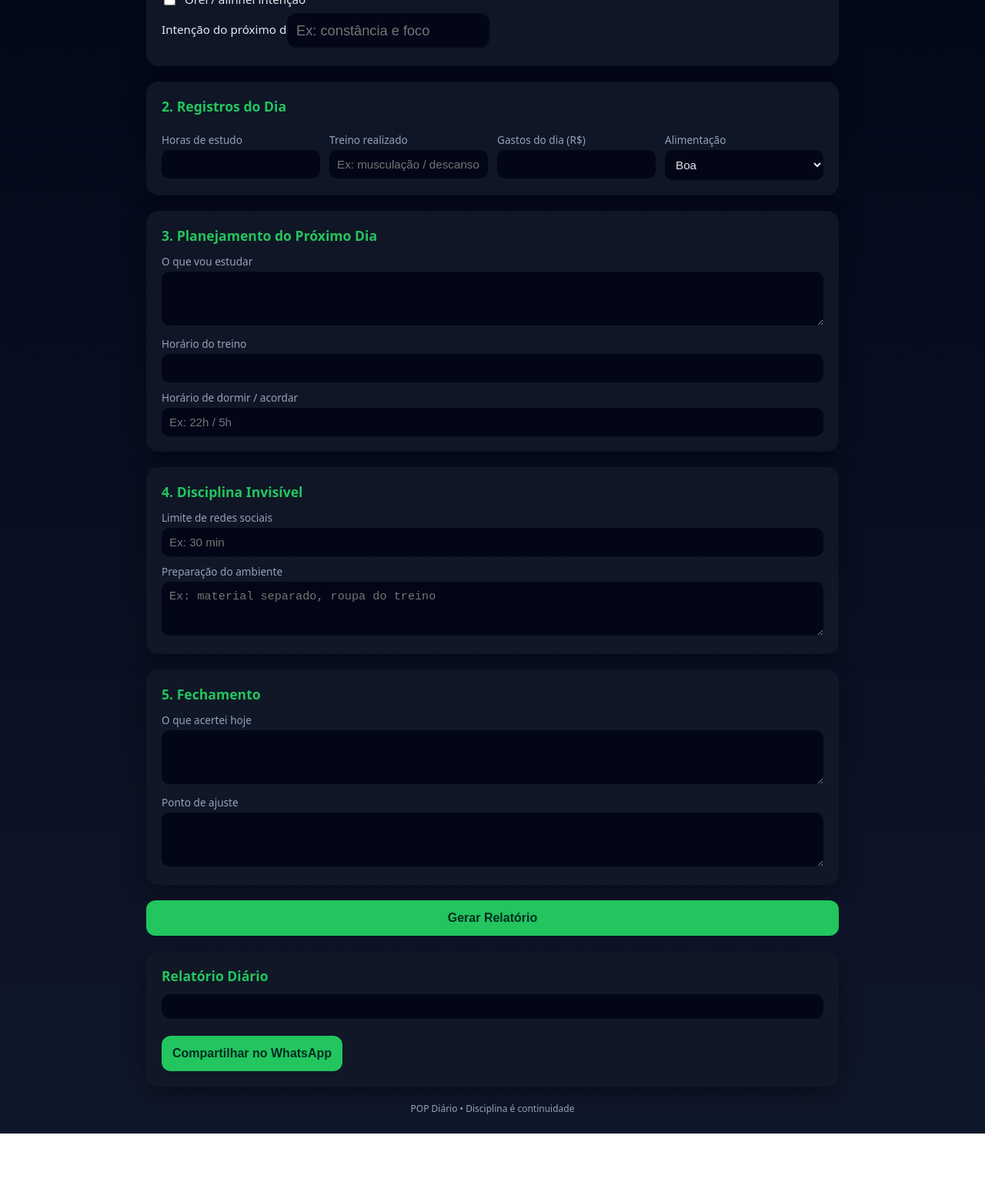
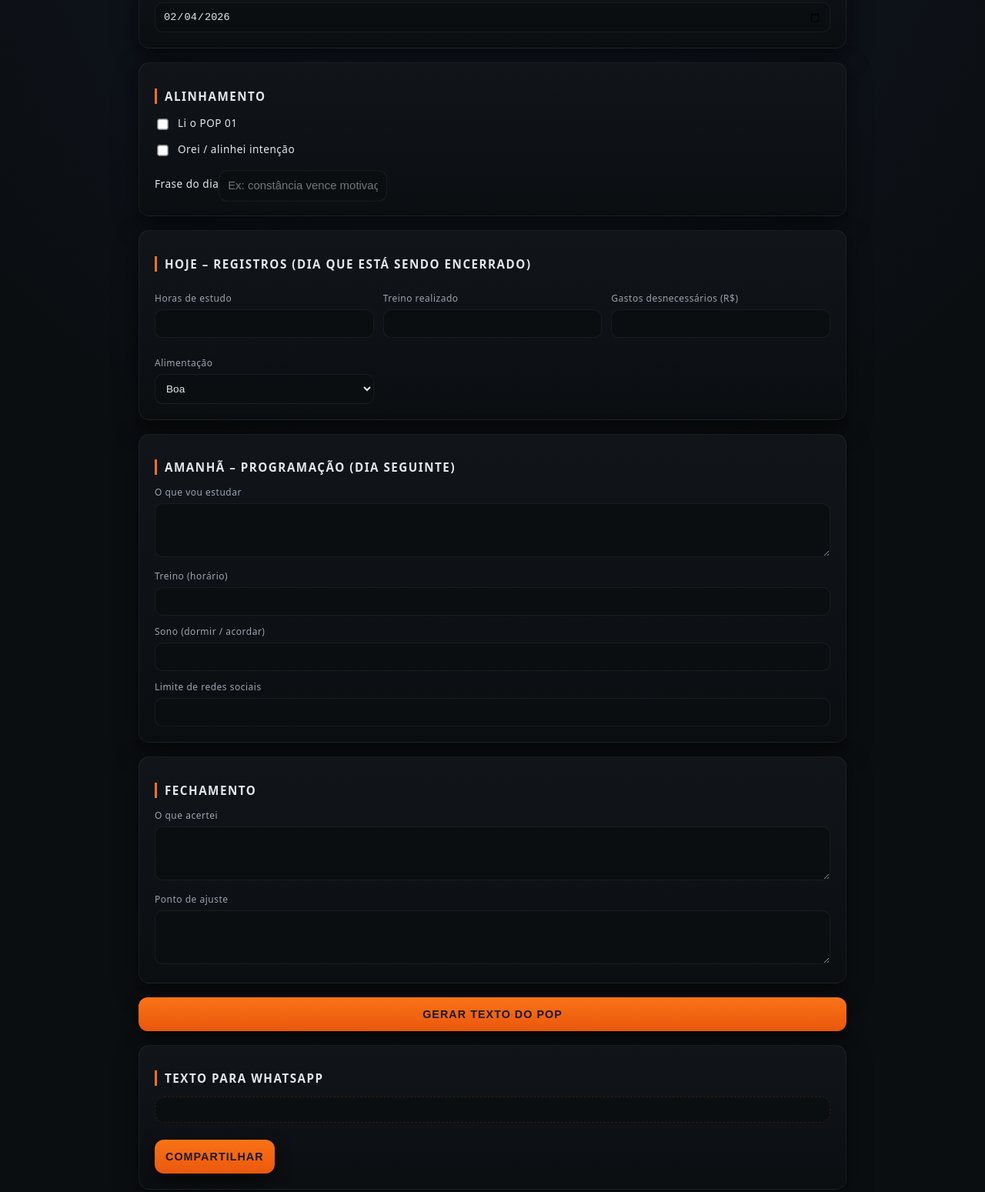
Before and after one commit to amk779/pop, a plain HTML site: page index.html in a window 1280 px wide. Shown: the part 190-1739 px from the top of the page at 77% size. Before the commit the page ends 1663 px from the top, so only its background shows below. Drawn offline with Linux system fonts and the light colour scheme.

Commit message:
Update index.html

```diff
--- a/index.html
+++ b/index.html
@@ -6,184 +6,192 @@
   <title>POP Diário – Planejamento e Relatório</title>
   <style>
     :root {
-      --bg: #0f172a;
-      --card: #111827;
-      --accent: #22c55e;
-      --muted: #94a3b8;
+      --bg: #0b0e11;
+      --card: #11151a;
+      --accent: #f97316; /* laranja */
+      --accent-soft: rgba(249, 115, 22, 0.15);
+      --muted: #9ca3af;
       --text: #e5e7eb;
-      --danger: #ef4444;
+      --border: rgba(255,255,255,0.06);
     }
 
     * { box-sizing: border-box; }
 
     body {
       margin: 0;
-      font-family: system-ui, -apple-system, BlinkMacSystemFont, "Segoe UI", Roboto, Ubuntu;
-      background: linear-gradient(180deg, #020617, #0f172a);
+      font-family: system-ui, -apple-system, BlinkMacSystemFont, "Segoe UI", Roboto;
+      background: radial-gradient(circle at top, #111827 0%, #0b0e11 45%);
       color: var(--text);
       padding: 24px;
     }
 
-    h1, h2 {
-      margin: 0 0 12px 0;
-    }
-
     h1 {
-      font-size: 1.8rem;
       text-align: center;
-      letter-spacing: 1px;
+      letter-spacing: 3px;
+      font-size: 1.6rem;
+      color: var(--accent);
+      margin-bottom: 8px;
     }
 
     h2 {
-      font-size: 1.1rem;
-      color: var(--accent);
+      color: var(--text);
+      font-size: 0.95rem;
+      letter-spacing: 1.5px;
+      border-left: 3px solid var(--accent);
+      padding-left: 10px;
+      margin-bottom: 14px;
     }
 
     .container {
-      max-width: 900px;
+      max-width: 920px;
       margin: auto;
       display: grid;
-      gap: 20px;
+      gap: 18px;
     }
 
     .card {
-      background: rgba(17, 24, 39, 0.9);
-      border-radius: 16px;
+      background: linear-gradient(180deg, #11151a, #0b0e11);
+      border-radius: 14px;
       padding: 20px;
-      box-shadow: 0 10px 30px rgba(0,0,0,0.4);
+      border: 1px solid var(--border);
+      box-shadow: 0 10px 30px rgba(0,0,0,0.6);
     }
 
     label {
       display: block;
-      font-size: 0.85rem;
+      margin-top: 12px;
+      font-size: 0.75rem;
       color: var(--muted);
-      margin-top: 10px;
+      letter-spacing: 0.5px;
     }
 
     input, textarea, select {
       width: 100%;
-      margin-top: 4px;
+      margin-top: 6px;
       padding: 10px;
       border-radius: 10px;
-      border: none;
-      background: #020617;
+      border: 1px solid var(--border);
+      background: #0b0e11;
       color: var(--text);
-      font-size: 0.95rem;
+      font-size: 0.85rem;
     }
 
-    textarea { resize: vertical; min-height: 70px; }
+    input:focus, textarea:focus, select:focus {
+      outline: none;
+      border-color: var(--accent);
+      box-shadow: 0 0 0 2px var(--accent-soft);
+    }
+
+    textarea { min-height: 70px; }
 
     .checklist label {
       display: flex;
       align-items: center;
       gap: 10px;
-      margin: 8px 0;
+      font-size: 0.85rem;
       color: var(--text);
-      font-size: 0.95rem;
     }
 
     .checklist input {
       width: auto;
-      transform: scale(1.2);
+      accent-color: var(--accent);
+      transform: scale(1.1);
     }
 
     .grid-2 {
       display: grid;
-      grid-template-columns: repeat(auto-fit, minmax(200px, 1fr));
+      grid-template-columns: repeat(auto-fit, minmax(220px, 1fr));
       gap: 12px;
     }
 
     button {
-      background: var(--accent);
-      color: #022c22;
+      background: linear-gradient(180deg, #f97316, #ea580c);
+      color: #1c1917;
       border: none;
       border-radius: 12px;
       padding: 14px;
-      font-size: 1rem;
-      font-weight: bold;
+      font-size: 0.9rem;
+      font-weight: 600;
+      letter-spacing: 1px;
       cursor: pointer;
-      transition: transform 0.1s ease, opacity 0.1s ease;
+      box-shadow: 0 8px 20px rgba(0,0,0,0.6);
     }
 
-    button:hover { opacity: 0.9; transform: scale(0.98); }
+    button:hover {
+      filter: brightness(1.05);
+    }
 
     #relatorio {
       white-space: pre-wrap;
-      background: #020617;
+      background: #0b0e11;
       border-radius: 12px;
       padding: 16px;
-      font-size: 0.9rem;
-      line-height: 1.5;
-    }
-
-    .footer {
-      text-align: center;
-      font-size: 0.75rem;
-      color: var(--muted);
+      font-size: 0.8rem;
+      line-height: 1.6;
+      border: 1px dashed var(--accent-soft);
     }
   </style>
 </head>
 <body>
 <div class="container">
-    <h1>POP Diário – Planejamento do Próximo Dia</h1>
+
+<h1>POP DIÁRIO – PLANEJAMENTO</h1>
+
+<div class="card">
+  <h2>DATA</h2>
+  <label>Data de referência (POP será para o dia seguinte)
+    <input type="date" id="dataBase" />
+  </label>
+</div>
 
 <div class="card checklist">
-      <h2>1. Alinhamento</h2>
+  <h2>ALINHAMENTO</h2>
   <label><input type="checkbox" id="pop01"> Li o POP 01</label>
   <label><input type="checkbox" id="oracao"> Orei / alinhei intenção</label>
-      <label>Intenção do próximo dia
-        <input type="text" id="intencao" placeholder="Ex: constância e foco" />
+  <label>Frase do dia
+    <input type="text" id="frase" placeholder="Ex: constância vence motivação" />
   </label>
 </div>
 
 <div class="card">
-      <h2>2. Registros do Dia</h2>
+  <h2>HOJE – REGISTROS (DIA QUE ESTÁ SENDO ENCERRADO)</h2>
   <div class="grid-2">
     <label>Horas de estudo
       <input type="number" step="0.1" id="horasEstudo" />
     </label>
     <label>Treino realizado
-          <input type="text" id="treino" placeholder="Ex: musculação / descanso" />
+      <input type="text" id="treino" />
     </label>
-        <label>Gastos do dia (R$)
+    <label>Gastos desnecessários (R$)
       <input type="number" step="0.01" id="gastos" />
     </label>
     <label>Alimentação
       <select id="alimentacao">
-            <option>Boa</option>
-            <option>Média</option>
-            <option>Ruim</option>
+        <option>Boa</option><option>Média</option><option>Ruim</option>
       </select>
     </label>
   </div>
 </div>
 
 <div class="card">
-      <h2>3. Planejamento do Próximo Dia</h2>
+  <h2>AMANHÃ – PROGRAMAÇÃO (DIA SEGUINTE)</h2>
   <label>O que vou estudar
     <textarea id="estudar"></textarea>
   </label>
-      <label>Horário do treino
+  <label>Treino (horário)
     <input type="text" id="horaTreino" />
   </label>
-      <label>Horário de dormir / acordar
-        <input type="text" id="sono" placeholder="Ex: 22h / 5h" />
+  <label>Sono (dormir / acordar)
+    <input type="text" id="sono" />
+  </label>
+  <label>Limite de redes sociais
+    <input type="text" id="redes" />
   </label>
 </div>
 
 <div class="card">
-      <h2>4. Disciplina Invisível</h2>
-      <label>Limite de redes sociais
-        <input type="text" id="redes" placeholder="Ex: 30 min" />
-      </label>
-      <label>Preparação do ambiente
-        <textarea id="ambiente" placeholder="Ex: material separado, roupa do treino"></textarea>
-      </label>
-    </div>
-
-    <div class="card">
-      <h2>5. Fechamento</h2>
-      <label>O que acertei hoje
+  <h2>FECHAMENTO</h2>
+  <label>O que acertei
     <textarea id="acertos"></textarea>
   </label>
   <label>Ponto de ajuste
@@ -191,47 +199,78 @@
   </label>
 </div>
 
-    <button onclick="gerarRelatorio()">Gerar Relatório</button>
+<button onclick="gerarRelatorio()">GERAR TEXTO DO POP</button>
 
 <div class="card">
-      <h2>Relatório Diário</h2>
-      <div id="relatorio"></div>
-      <br />
-      <button onclick="compartilharWhats()">Compartilhar no WhatsApp</button>
+  <h2>TEXTO PARA WHATSAPP</h2>
+  <div id="relatorio"></div><br>
+  <button onclick="compartilharWhats()">COMPARTILHAR</button>
 </div>
 
-    <div class="footer">POP Diário • Disciplina é continuidade</div>
 </div>
 
 <script>
+  const hoje = new Date();
+  document.getElementById('dataBase').valueAsDate = hoje;
+
+  function formatarData(d) {
+    return d.toLocaleDateString('pt-BR');
+  }
+
   function gerarRelatorio() {
-      const r = `POP DIÁRIO – RELATÓRIO\n\n` +
-      `Alinhamento:\n` +
-      `- POP 01 lido: ${document.getElementById('pop01').checked ? 'Sim' : 'Não'}\n` +
-      `- Oração/intenção: ${document.getElementById('oracao').checked ? 'Sim' : 'Não'}\n` +
-      `- Intenção: ${document.getElementById('intencao').value}\n\n` +
-      `Registros do Dia:\n` +
-      `- Horas de estudo: ${document.getElementById('horasEstudo').value}\n` +
-      `- Treino: ${document.getElementById('treino').value}\n` +
-      `- Gastos: R$ ${document.getElementById('gastos').value}\n` +
-      `- Alimentação: ${document.getElementById('alimentacao').value}\n\n` +
-      `Planejamento Próximo Dia:\n` +
-      `- Estudo: ${document.getElementById('estudar').value}\n` +
-      `- Treino: ${document.getElementById('horaTreino').value}\n` +
-      `- Sono: ${document.getElementById('sono').value}\n\n` +
-      `Disciplina Invisível:\n` +
-      `- Redes sociais: ${document.getElementById('redes').value}\n` +
-      `- Ambiente: ${document.getElementById('ambiente').value}\n\n` +
-      `Fechamento:\n` +
-      `- Acertei: ${document.getElementById('acertos').value}\n` +
-      `- Ajustar: ${document.getElementById('ajustes').value}`;
+    const base = new Date(document.getElementById('dataBase').value);
+    const proximo = new Date(base);
+    proximo.setDate(base.getDate() + 1);
 
-      document.getElementById('relatorio').textContent = r;
+    const texto = `*POP – ${formatarData(proximo)}*
+
+` +
+    `*MENSAGEM DO EU DE ${formatarData(base)} PARA O EU DE ${formatarData(proximo)}*
+
+` +
+    `*NÃO SE PERCA DO PROPÓSITO.* Ao ler esta mensagem, a primeira ação do dia é: *LER O POP 01*.
+
+` +
+    `*FRASE DO DIA:* ${document.getElementById('frase').value}
+
+` +
+    `*RELATO DO DIA ${formatarData(base)} (ENCERRAMENTO):*
+` +
+    `• Estudo realizado: ${document.getElementById('horasEstudo').value}h
+` +
+    `• Treino executado: ${document.getElementById('treino').value}
+` +
+    `• Gastos desnecessários: R$ ${document.getElementById('gastos').value}
+` +
+    `• Alimentação: ${document.getElementById('alimentacao').value}
+
+` +
+    `*ORDEM PARA O DIA ${formatarData(proximo)} (AO ACORDAR):*
+` +
+    `• Estudo programado: ${document.getElementById('estudar').value}
+` +
+    `• Treino: ${document.getElementById('horaTreino').value}
+` +
+    `• Sono: ${document.getElementById('sono').value}
+` +
+    `• Limite de redes sociais: ${document.getElementById('redes').value}
+
+` +
+    `*FECHAMENTO CONSCIENTE DO DIA ${formatarData(base)}:*
+` +
+    `✔ Acertos: ${document.getElementById('acertos').value}
+` +
+    `⚠ Ajustes necessários: ${document.getElementById('ajustes').value}
+
+` +
+    `*AO ACORDAR, EXECUTE. NÃO NEGOCIE.*`;
+
+    document.getElementById('relatorio').textContent = texto;
   }
 
   function compartilharWhats() {
-      const texto = encodeURIComponent(document.getElementById('relatorio').textContent);
-      window.open(`https://wa.me/?text=${texto}`, '_blank');
+    const t = encodeURIComponent(document.getElementById('relatorio').textContent);
+    window.open(`https://wa.me/?text=${t}`, '_blank');
   }
 </script>
 </body>
```
Lines whose indentation alone changed are shown as unchanged.
